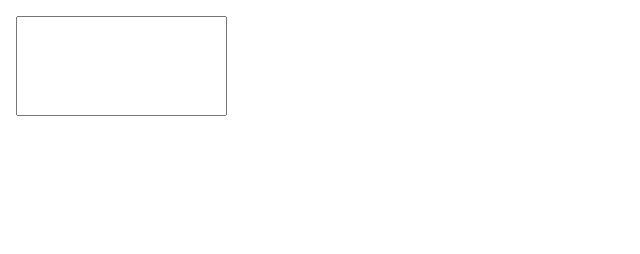
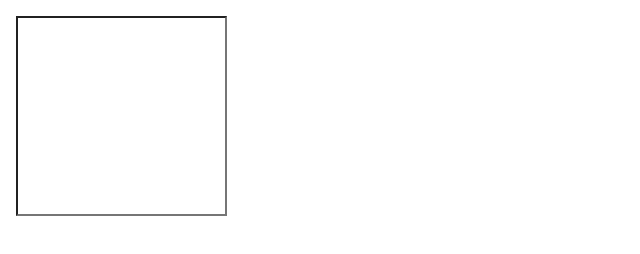
Before and after one commit to Leo-U/mdn-advanced-styling-test-skills, a plain HTML site: page index.html in a window 1280 px wide. Shown: the whole page, without its empty margins (0-640 px from the left). Drawn offline with Linux system fonts and the light colour scheme.

Commit message:
update height

```diff
--- a/index.html
+++ b/index.html
@@ -1,7 +1,8 @@
 <!DOCTYPE html>
 <html lang="en">
+
 <head>
-    <meta charset="utf-8"/>
+  <meta charset="utf-8" />
   <title>Advanced styling: Task 1</title>
   <style>
     body {
@@ -21,8 +22,13 @@
     select {
       font-family: inherit;
       font-size: 100%;
-        padding: 0; margin: 0;
-        height: 100px;
+      padding: 0;
+      margin: 0;
+      height: 200px;
+    }
+
+    input {
+      appearance: none;
     }
   </style>
 </head>
```
Lines whose indentation alone changed are shown as unchanged.
